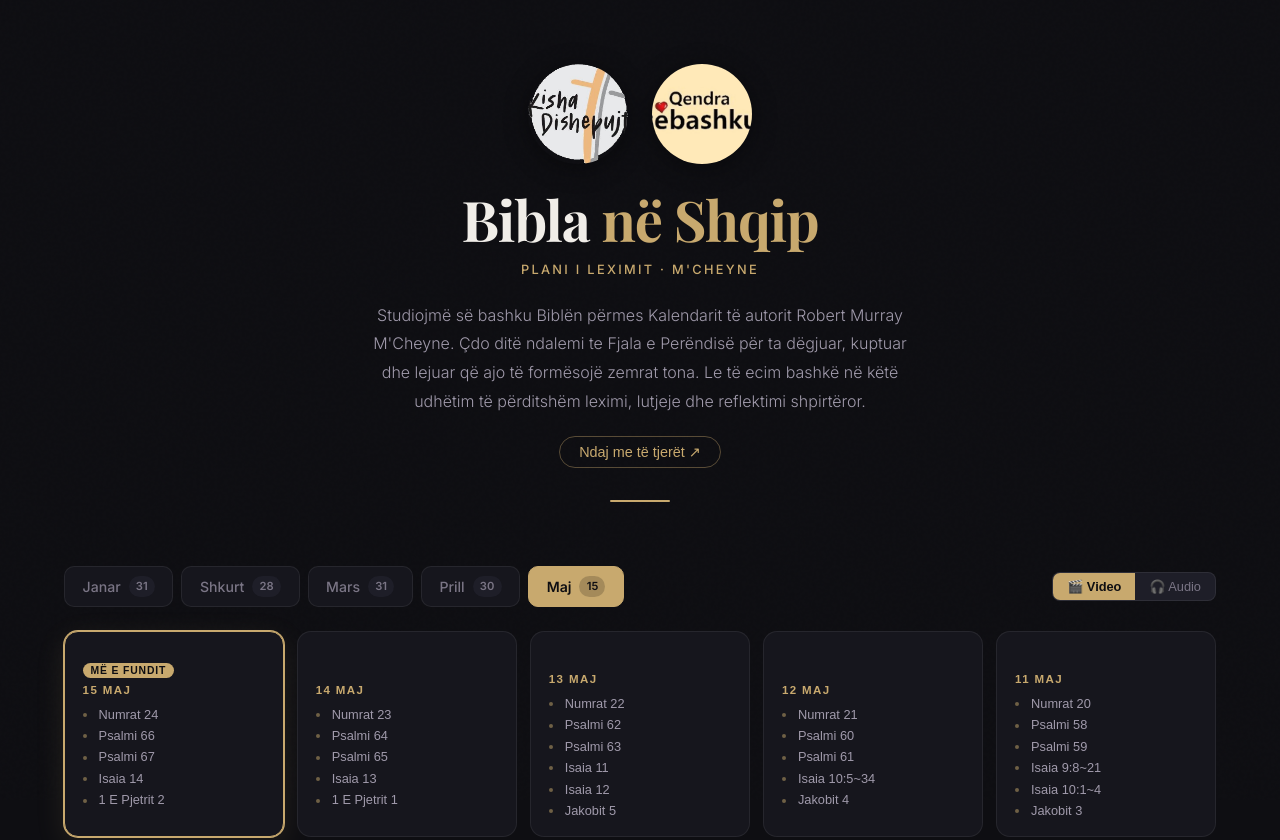
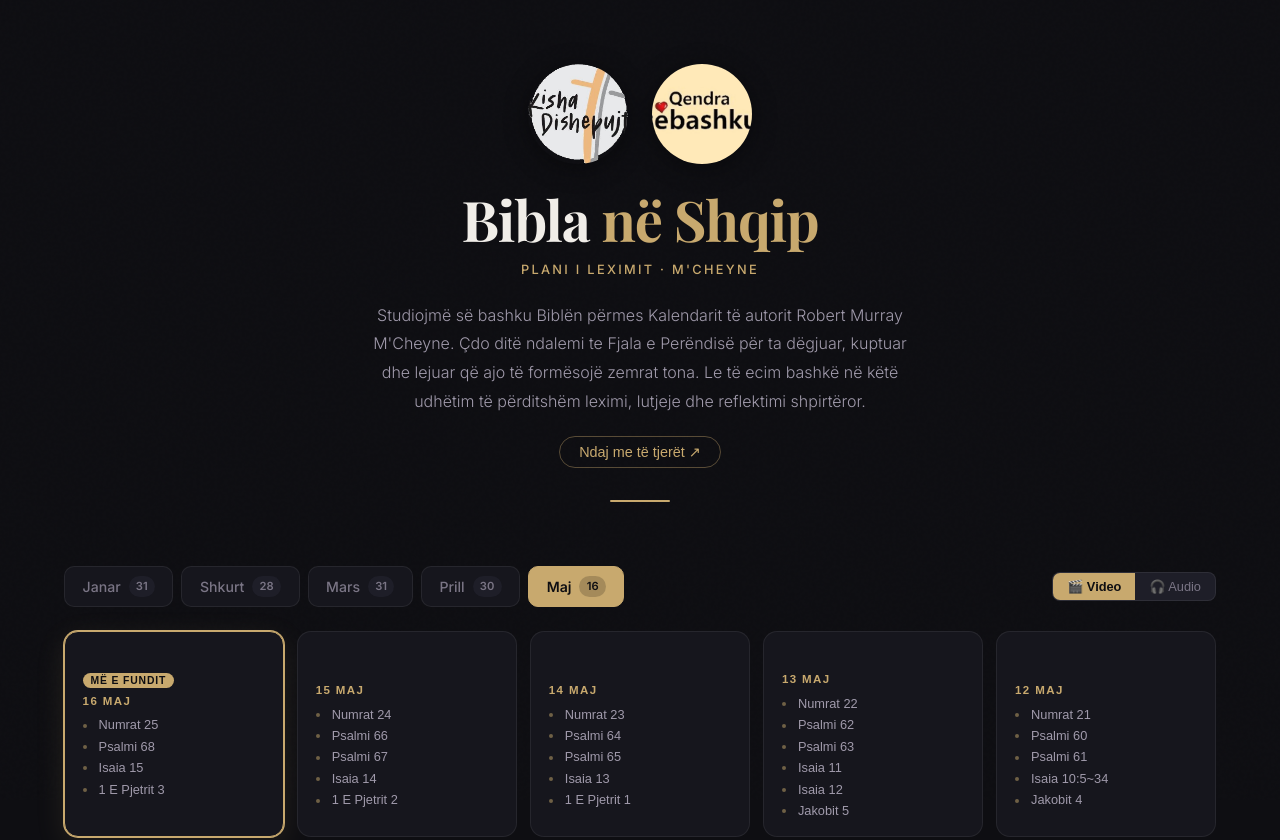
Before and after one commit to jeffandmeredith-max/bibla-shqip, a React (Vite) app: page / in a window 1280 px wide. Shown: the top 840 px of the page. Built offline with nearby package versions, Linux system fonts and the light colour scheme.

Commit message:
chore: daily update 2026-05-16

```diff
--- a/src/data/may.js
+++ b/src/data/may.js
@@ -407,5 +407,28 @@ export const may = [
         "start": 670
       }
     ]
+  },
+  {
+    "day": 16,
+    "date": "16 Maj",
+    "videoId": "hqAJoBg1ZMI",
+    "readings": [
+      {
+        "title": "Numrat 25",
+        "start": 0
+      },
+      {
+        "title": "Psalmi 68",
+        "start": 147
+      },
+      {
+        "title": "Isaia 15",
+        "start": 384
+      },
+      {
+        "title": "1 E Pjetrit 3",
+        "start": 482
+      }
+    ]
   }
 ]
```
